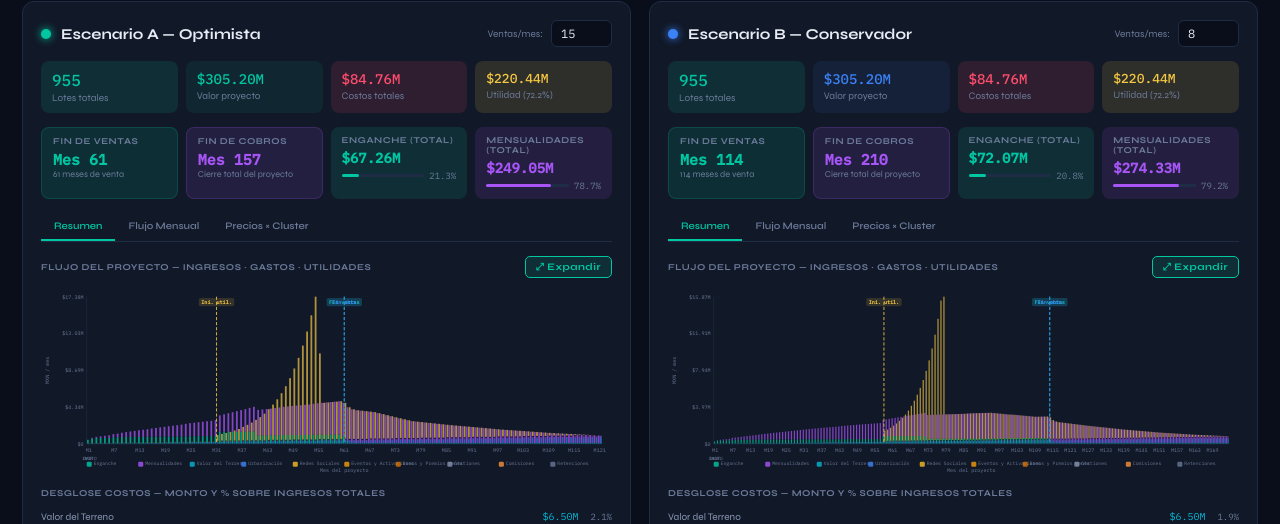
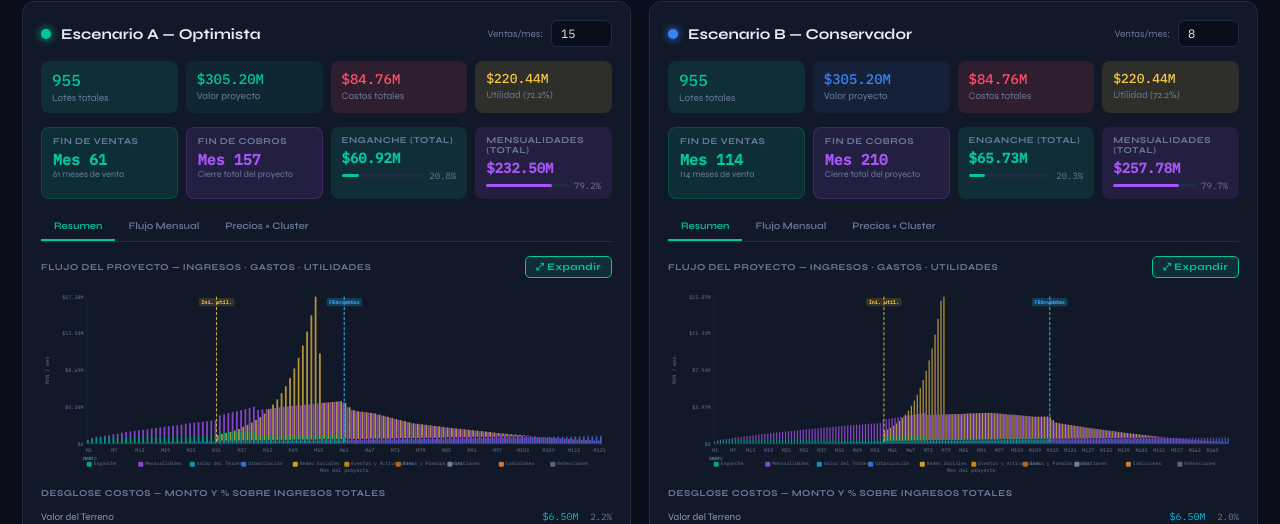
Before and after one commit to fcousabiaga/amarah2-proyeccion, a React (Vite) app: page / in a window 1280 px wide. Shown: the part 1023-1547 px from the top of the page. Built offline with nearby package versions, Linux system fonts and the light colour scheme.

Commit message:
Update App.jsx

```diff
--- a/src/App.jsx
+++ b/src/App.jsx
@@ -353,46 +353,54 @@ function calcEngine(p, ventasMes) {
   let saldo=0, mesInicioUtil=null, utilBase=null;
   const flujoMensual=[];
   let rvAcum=0, cvAcum=0;
-  let lotesRevendidos=0, totalCancelados=0;
-
-  for(let mes=1;mes<=Math.min(HORIZON,mesFinCobros+3);mes++){
-    // Ventas regulares
-    const residDisp2=totalResid-rvAcum+lotesRevendidos;
+  let totalCancelados=0;
+
+  // Pre-calcular cancelaciones ANTES del loop de flujo
+  // Las cancelaciones solo ocurren durante el periodo de ventas.
+  // Máximo cancelable: no más del 30% del total vendido y no más de mesesVenta cancelaciones.
+  const maxCancelTotal = Math.floor(totalResid * 0.30);
+  for(let mes=cancelInicio; mes<=mesesVenta && totalCancelados<maxCancelTotal; mes++){
+    // Estimamos lotes vendidos en este mes (mismo cálculo que el loop de ventas)
+    const vendEstim = Math.min(ventasMes, Math.max(0, totalResid - Math.min(ventasMes*(mes-1), totalResid)));
+    const acumEstim = Math.min(ventasMes*mes, totalResid);
+    if(acumEstim <= 0) break;
+    const cancelEste = Math.min(cancelPorMes, maxCancelTotal-totalCancelados);
+    totalCancelados += cancelEste;
+    if(cancelEste <= 0) continue;
+
+    // Lote cancelado → ingreso de reventa al mes siguiente
+    const clusterFrac = Math.min(acumEstim/totalResid, 0.999);
+    const clIdx = Math.min(Math.floor(clusterFrac*p.numClusters), p.numClusters-1);
+    const pcM2 = precioCluster[clIdx]||precioCluster[0];
+    const precioReventa = pcM2 * m2PorLote * plazoDist.reduce((a,pl)=>a+pl.w*pl.factor,0);
+    const engReventa = precioReventa * (p.pctEnganche/100);
+    const restoReventa = precioReventa - engReventa;
+    const plazoPromPonderado = Math.max(Math.round(plazoDist.reduce((a,pl)=>a+pl.w*pl.meses,0)),12);
+    const cuotaReventa = (restoReventa/plazoPromPonderado)*efectividad;
+
+    // Enganche de reventa: mes+1
+    if(mes+1 < arrEng.length) arrEng[mes+1] += cancelEste * engReventa;
+    // Mensualidades de reventa: mes+2 en adelante
+    for(let dm=1; dm<=plazoPromPonderado; dm++){
+      const t = mes+1+dm;
+      if(t < arrMens.length) arrMens[t] += cancelEste * cuotaReventa;
+    }
+  }
+
+  // Re-detectar fin de cobros después de agregar reventas
+  mesFinCobros = HORIZON;
+  for(let m=HORIZON+199;m>mesesVenta;m--){
+    if((arrEng[m]||0)+(arrMens[m]||0)>1){ mesFinCobros=m; break; }
+  }
+
+  for(let mes=1;mes<=Math.min(HORIZON,mesFinCobros+2);mes++){
+    // Ventas regulares — solo cuentan los lotes del inventario original
     const vr=Math.min(ventasMes,Math.max(0,totalResid-rvAcum));
     const pctRV=(rvAcum/totalResid)*100;
     const pC=pctRV>=p.pctInicioComerciales;
     const vc=pC?Math.min(Math.ceil(ventasMes*0.3),Math.max(0,p.numLotesComerciales-cvAcum)):0;
     rvAcum+=vr; cvAcum+=vc;
-    const vendidosMesBase=vr+vc;
-
-    // Cancelaciones a partir del mes de inicio
-    let cancelMes=0, ingresosReventa=0;
-    if(mes>=cancelInicio && rvAcum>0){
-      cancelMes = Math.min(cancelPorMes, Math.max(0, rvAcum-totalCancelados-10));
-      totalCancelados += cancelMes;
-      // Los lotes cancelados vuelven al inventario (reventa inmediata siguiente mes)
-      // Modelamos: reventa genera enganche y nuevas mensualidades
-      if(cancelMes>0){
-        const clusterFrac = Math.min(rvAcum/totalResid, 0.999);
-        const clIdx = Math.min(Math.floor(clusterFrac*p.numClusters), p.numClusters-1);
-        const pcM2 = precioCluster[clIdx]||precioCluster[0];
-        // Plazo promedio ponderado para reventa
-        const precioReventa = pcM2 * m2PorLote * plazoDist.reduce((a,pl)=>a+pl.w*pl.factor,0);
-        const engReventa = precioReventa * (p.pctEnganche/100);
-        // Enganche de reventa llega al mes siguiente
-        if(mes+1<arrEng.length) arrEng[mes+1] += cancelMes * engReventa;
-        // Mensualidades de reventa (distribuidas)
-        const restoReventa = precioReventa - engReventa;
-        const plazoPromPonderado = plazoDist.reduce((a,pl)=>a+pl.w*pl.meses,0);
-        const mesesReventa = Math.max(Math.round(plazoPromPonderado),12);
-        const cuotaReventa = (restoReventa/mesesReventa)*efectividad;
-        for(let dm=1;dm<=mesesReventa;dm++){
-          const t=mes+1+dm;
-          if(t<arrMens.length) arrMens[t]+=cancelMes*cuotaReventa;
-        }
-        lotesRevendidos+=cancelMes;
-      }
-    }
+    const vendidosMes=vr+vc; // cancelaciones NO se reportan como ventas del mes
 
     const engancheMes    = arrEng[mes]||0;
     const mensualidadesMes = arrMens[mes]||0;
@@ -420,8 +428,8 @@ function calcEngine(p, ventasMes) {
     }
 
     flujoMensual.push({
-      mes, vendidosMes:vendidosMesBase+cancelMes, vendResidMes:vr, vendComercMes:vc,
-      cancelMes, lotesRevendidos,
+      mes, vendidosMes, vendResidMes:vr, vendComercMes:vc,
+      cancelMes: (mes>=cancelInicio && mes<=mesesVenta) ? Math.min(cancelPorMes, Math.max(0, maxCancelTotal)) : 0,
       lotesResidVendidos:rvAcum, lotesComercVendidos:cvAcum,
       engancheMes, mensualidadesMes, ingresosBrutos, costoFin, ingresoNeto,
       ...gastosPartida, comisionMes, retencion:p.retencionMensual,
```
